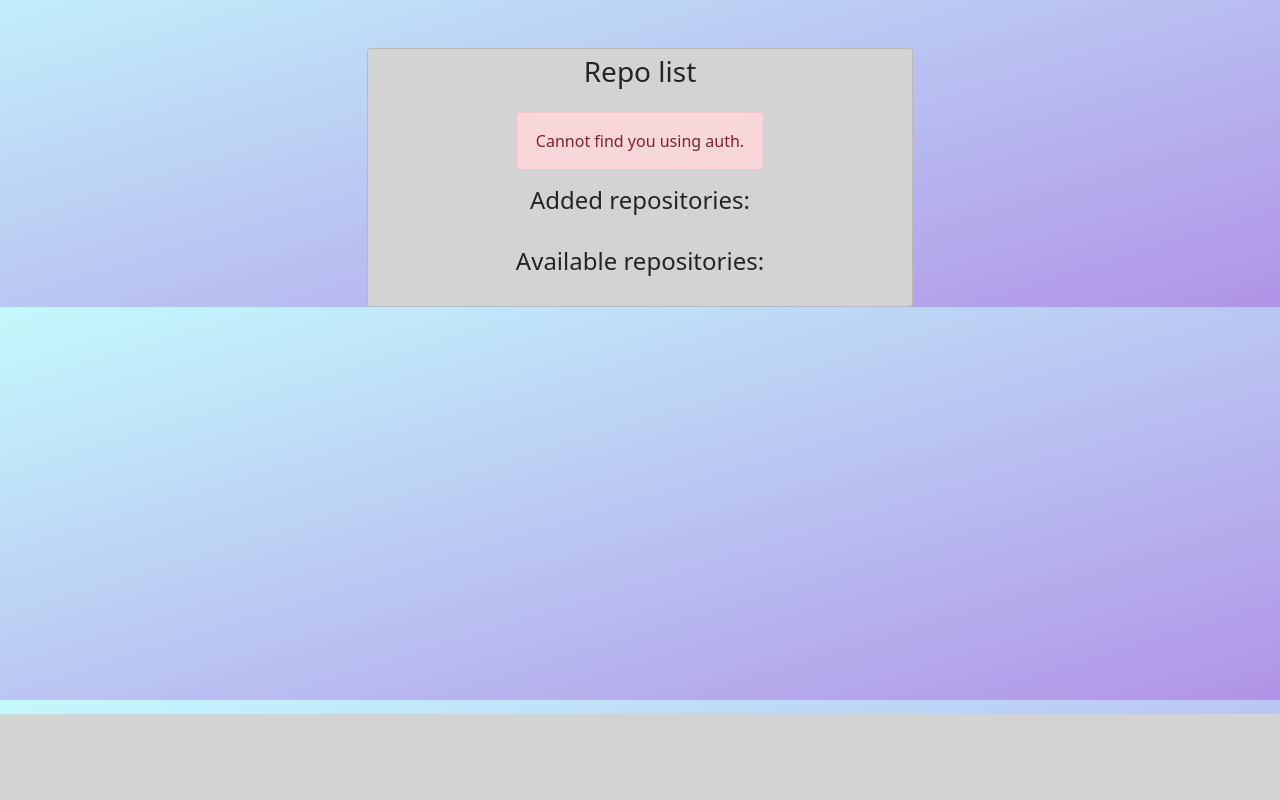
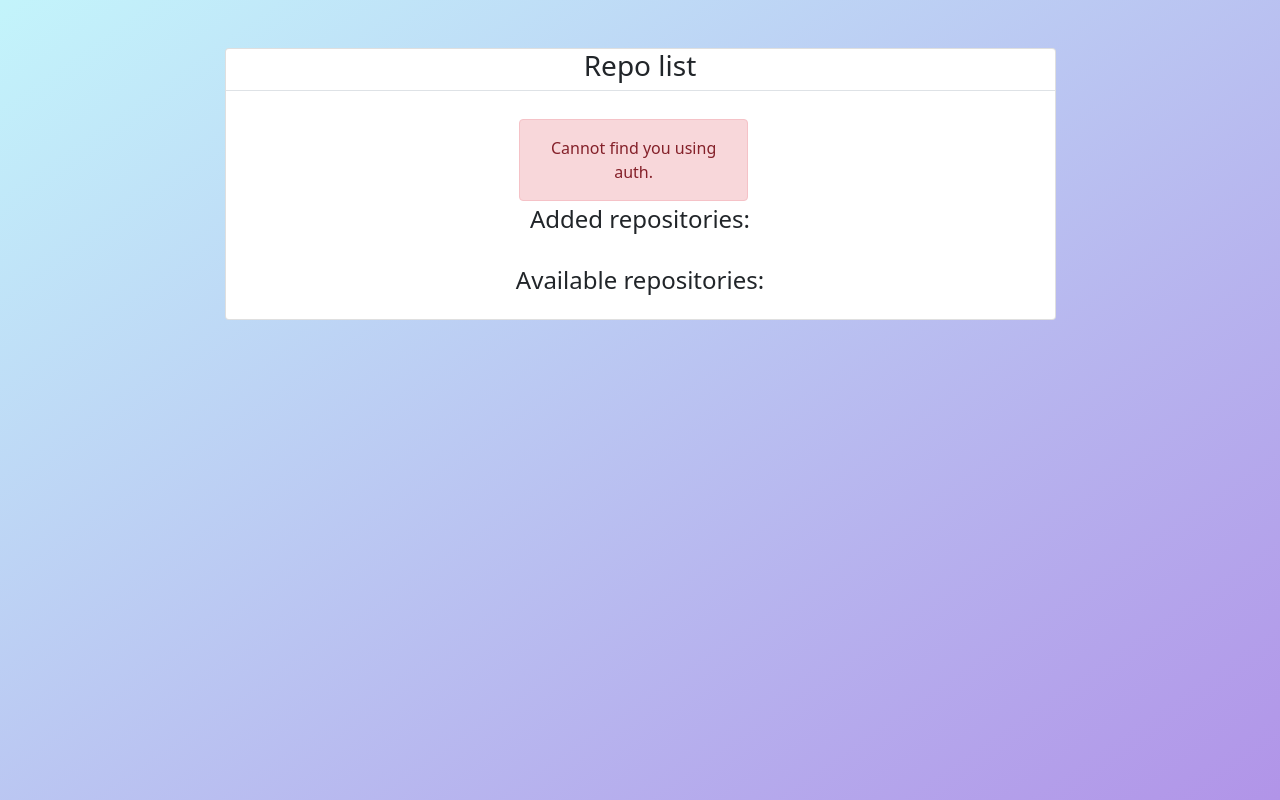
Before and after one commit to rydal/tuxconfig, a Django app: page /contributor/ in a window 1280 px wide. Shown: the part 86-886 px from the top of the page. Before the commit the page ends 800 px from the top, so only its background shows below. Run offline with Django 3.2, Linux system fonts and the light colour scheme; the visitor is signed in with stand-in values (Sample User, id 1); data that the repository does not hold is empty; parts of the project's set-up code (start-up, migrations or seed data) failed here and were passed over; some libraries are stand-ins or nearby versions.

Commit message:
restyled

```diff
--- a/accounts/templates/accounts/base.html
+++ b/accounts/templates/accounts/base.html
@@ -46,41 +46,33 @@
       </div>
 
     </nav>
+
     <div class="container">
-        <div class="row h-100" >
-            <div  class="col-lg-6 col-md-9 col-sm-11 col-xs-11 mt-5 mx-auto d-grid d-md-block">
-                <div class="card  rounded justify-content-center text-center  text-justify align-items-center  flex-column, btn col-11-group-vertical" style="background-color: lightgray">
+        <div class="row min-vh-100" >
+            <div  class="col-lg-9 col-md-9 col-sm-11 col-xs-11 m-5 mx-auto d-grid d-md-block">
+                <div class="card  rounded justify-content-center text-center  text-justify align-items-center  flex-column, btn-group-vertical" >
 
+                    <div class="card-title border-bottom col-12">
+                        {%  block heading %}
+                        {%  endblock %}
+                    </div>
 
-
-                    {%  block heading %}
-                    {%  endblock %}
-
-                    <div class="card-body rounded justify-content-center text-center"   >
-
+                    <div class="card-body">
                         {% if messages %}
                             {% for message in messages %}
-                                <div class="alert alert-{{ message.tags }}">  <!-- singular -->
+                                <div class="alert alert-{{ message.tags }} m-1 col-11">  <!-- singular -->
                                     {{ message|safe }}
                                 </div>
                             {% endfor %}
                         {% endif %}
-
                         {% block content %}
 
                         {% endblock %}
-
-
-
-                        </div>
                     </div>
                 </div>
             </div>
         </div>
     </div>
-
-
-
   </body>
 <!-- Optional JavaScript -->
 <!-- jQuery first, then Popper.js, then Bootstrap JS -->
--- a/contributor/templates/repos.html
+++ b/contributor/templates/repos.html
@@ -28,16 +28,16 @@
         {{  repo.id }}
 
         <p><b>Discussion url:</b>{{  repo.discussion_url }}</p>
-        <p><button type="submit" class="btn col-11 btn col-11-primary">Add / set discussion url</button></p>
+        <p><button type="submit" class="btn col-11 btn-primary">Add / set discussion url</button></p>
 
-        <button class="btn col-11 btn col-11-danger" name="delete_repository" value="{{ repo.instance.id }}" type="submit">Delete repository</button>
+        <button class="btn col-11 col-11-danger" name="delete_repository" value="{{ repo.instance.id }}" type="submit">Delete repository</button>
         <hr>
     {%  endfor %}
     <br>
     <h4>Available repositories:</h4>
 
     {%  for repo in repo_list %}
-        <p><b>{{  repo.html_url }}</b></p><button class="btn col-11 btn col-11-primary" name="add_repository" value="{{ repo.html_url }}" type="submit">Import repository</button>
+        <p><b>{{  repo.html_url }}</b></p><button class="btn col-11 btn-primary" name="add_repository" value="{{ repo.html_url }}" type="submit">Import repository</button>
     {%  endfor %}
     {%  csrf_token %}
     </form>
--- a/templates/account/login.html
+++ b/templates/account/login.html
@@ -20,7 +20,7 @@
             <input type="hidden" name="{{ redirect_field_name }}" value="{{ redirect_field_value }}" />
         {% endif %}
         <a class="button secondaryAction" href="{% url 'account_reset_password' %}">{% trans "Forgot Password?" %}</a>
-        <button class="btn col-11 btn col-11-primary" type="submit">{% trans "Sign In" %}</button>
+        <button class="btn col-11 btn-primary" type="submit">{% trans "Sign In" %}</button>
     </form>
 
 {% endblock %}
--- a/vetting/templates/create_user_form.html
+++ b/vetting/templates/create_user_form.html
@@ -15,7 +15,7 @@
     <form method="post" id="repo_form">
     {%  csrf_token %}
     {{  form }}
-    <input type="submit" class="btn col-11 btn col-11-primary" value="Add user">
+    <input type="submit" class="btn col-11 btn-primary" value="Add user">
 
 
     </form>
--- a/vetting/templates/user_details.html
+++ b/vetting/templates/user_details.html
@@ -19,7 +19,7 @@
                 {{  user_details }}
 
                 {%  csrf_token %}
-                <button class="btn col-11 btn col-11-primary">Update details.</button>
+                <button class="btn col-11 btn-primary">Update details.</button>
                 </form>
 
         {% endblock %}
--- a/vetting/templates/vetter_form.html
+++ b/vetting/templates/vetter_form.html
@@ -58,7 +58,7 @@
     </table>
 
     {%  csrf_token %}
-        <input type="submit" class="btn col-11 btn col-11-primary" value="Submit details">
+        <input type="submit" class="btn col-11 btn-primary" value="Submit details">
 
     </form>
 
```
